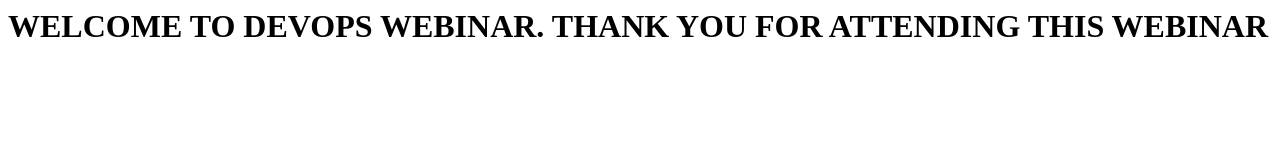
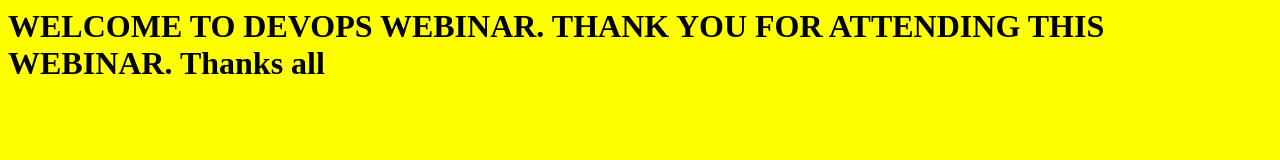
Before and after one commit to sreemanta15august/webinar14, a plain HTML site: page index.html in a window 1280 px wide. Drawn offline with Linux system fonts and the light colour scheme.

Commit message:
Update index.html

```diff
--- a/index.html
+++ b/index.html
@@ -1 +1,2 @@
-<H1> WELCOME TO DEVOPS WEBINAR. THANK YOU FOR ATTENDING THIS WEBINAR</h1>
+<H1> WELCOME TO DEVOPS WEBINAR. THANK YOU FOR ATTENDING THIS WEBINAR. Thanks all</h1>
+<body bgcolor="yellow">
```
